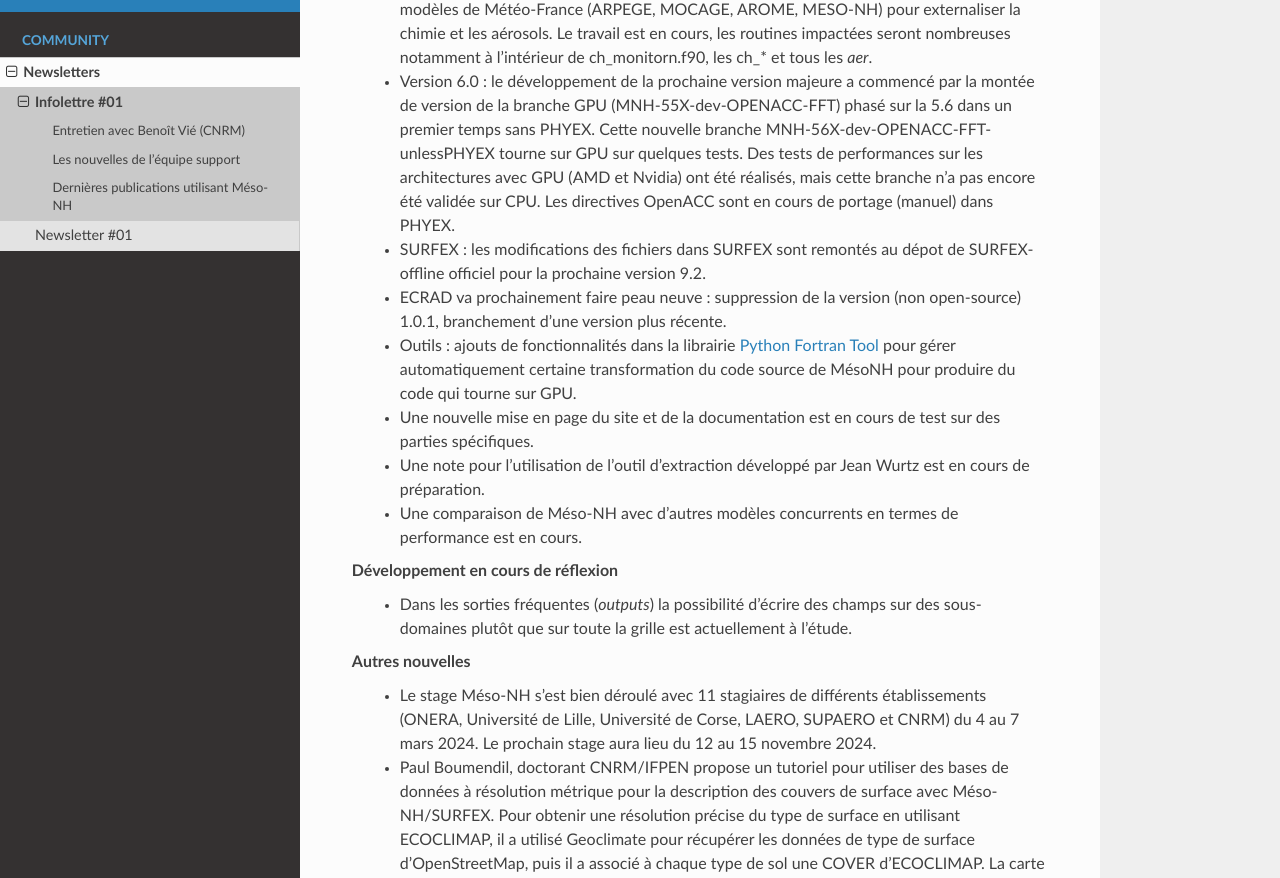
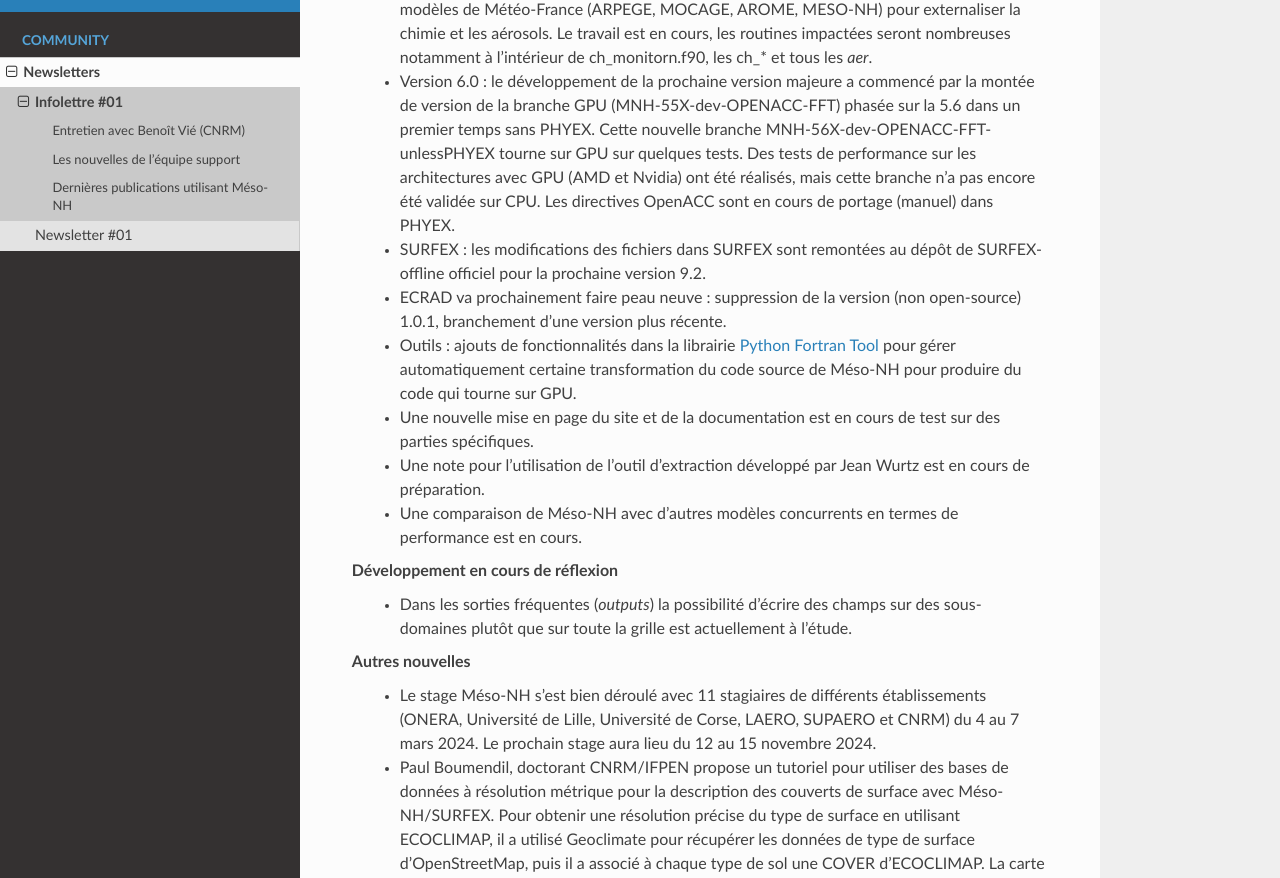
Before and after one commit to JorisPianezze/mesonh_newsletters, a Sphinx documentation site: the page built from docs/source/community/newsletters/newsletter_01.rst, in a window 1280 px wide and 1400 px high, scrolled down 2604 px. Shown: the part 186-1064 px from the top of the window. Built offline with Sphinx 7.4.7 and the Read the Docs theme 2.0.0, drawn with Linux system fonts in a browser that asks for light colours; some of the changed text lies outside the part shown.

Commit message:
Update newsletter_01.rst
Correct typos thanks to Didier

```diff
--- a/docs/source/community/newsletters/newsletter_01.rst
+++ b/docs/source/community/newsletters/newsletter_01.rst
@@ -54,10 +54,10 @@ Version 5.7.1 (en développement)
 
 Développement en cours
   - Chimie/aérosols : un projet a commencé à restructurer la chimie et les aérosols dans les modèles de Météo-France (ARPEGE, MOCAGE, AROME, MESO-NH) pour externaliser la chimie et les aérosols. Le travail est en cours, les routines impactées seront nombreuses notamment à l'intérieur de ch_monitorn.f90, les ch_* et tous les *aer*.
-  - Version 6.0 : le développement de la prochaine version majeure a commencé par la montée de version de la branche GPU (MNH-55X-dev-OPENACC-FFT) phasé sur la 5.6 dans un premier temps sans PHYEX. Cette nouvelle branche MNH-56X-dev-OPENACC-FFT-unlessPHYEX tourne sur GPU sur quelques tests. Des tests de performances sur les architectures avec GPU (AMD et Nvidia) ont été réalisés, mais cette branche n’a pas encore été validée sur CPU. Les directives OpenACC sont en cours de portage (manuel) dans PHYEX.
-  - SURFEX :  les modifications des fichiers dans SURFEX sont remontés au dépot de SURFEX-offline officiel pour la prochaine version 9.2.
+  - Version 6.0 : le développement de la prochaine version majeure a commencé par la montée de version de la branche GPU (MNH-55X-dev-OPENACC-FFT) phasée sur la 5.6 dans un premier temps sans PHYEX. Cette nouvelle branche MNH-56X-dev-OPENACC-FFT-unlessPHYEX tourne sur GPU sur quelques tests. Des tests de performance sur les architectures avec GPU (AMD et Nvidia) ont été réalisés, mais cette branche n’a pas encore été validée sur CPU. Les directives OpenACC sont en cours de portage (manuel) dans PHYEX.
+  - SURFEX :  les modifications des fichiers dans SURFEX sont remontées au dépôt de SURFEX-offline officiel pour la prochaine version 9.2.
   - ECRAD va prochainement faire peau neuve : suppression de la version (non open-source) 1.0.1, branchement d'une version plus récente.
-  - Outils : ajouts de fonctionnalités dans la librairie `Python Fortran Tool <https://github.com/UMR-CNRM/pyft>`_ pour gérer automatiquement certaine transformation du code source de MésoNH pour produire du code qui tourne sur GPU.
+  - Outils : ajouts de fonctionnalités dans la librairie `Python Fortran Tool <https://github.com/UMR-CNRM/pyft>`_ pour gérer automatiquement certaine transformation du code source de Méso-NH pour produire du code qui tourne sur GPU.
   - Une nouvelle mise en page du site et de la documentation est en cours de test sur des parties spécifiques.
   - Une note pour l'utilisation de l'outil d'extraction développé par Jean Wurtz est en cours de préparation.
   - Une comparaison de Méso-NH avec d'autres modèles concurrents en termes de performance est en cours.
@@ -67,7 +67,7 @@ Développement en cours de réflexion
 
 Autres nouvelles
   - Le stage Méso-NH s'est bien déroulé avec 11 stagiaires de différents établissements (ONERA, Université de Lille, Université de Corse, LAERO, SUPAERO et CNRM) du 4 au 7 mars 2024. Le prochain stage aura lieu du 12 au 15 novembre 2024.
-  - Paul Boumendil, doctorant CNRM/IFPEN propose un tutoriel pour utiliser des bases de données à résolution métrique pour la description des couvers de surface avec Méso-NH/SURFEX. Pour obtenir une résolution précise du type de surface en utilisant ECOCLIMAP, il a utilisé Geoclimate pour récupérer les données de type de surface d'OpenStreetMap, puis il a associé à chaque type de sol une COVER d'ECOCLIMAP. La carte est ensuite rasterisée et enregistrée au format "Lat Lon Cover" pour être utilisée en entrée lors de l'étape de PREP de Méso-NH. Un tutoriel ainsi qu'un exemple de cette utilisation d'ECOCLIMAP seront bientôt disponibles sur le site de Meso-NH. En attendant il est disponible `ici <https://github.com/QuentinRodier/tuto-MNH-HighResCover/blob/main/Tutorial.ipynb>`_.
+  - Paul Boumendil, doctorant CNRM/IFPEN propose un tutoriel pour utiliser des bases de données à résolution métrique pour la description des couverts de surface avec Méso-NH/SURFEX. Pour obtenir une résolution précise du type de surface en utilisant ECOCLIMAP, il a utilisé Geoclimate pour récupérer les données de type de surface d'OpenStreetMap, puis il a associé à chaque type de sol une COVER d'ECOCLIMAP. La carte est ensuite rasterisée et enregistrée au format "Lat Lon Cover" pour être utilisée en entrée lors de l'étape de PREP de Méso-NH. Un tutoriel ainsi qu'un exemple de cette utilisation d'ECOCLIMAP seront bientôt disponibles sur le site de Meso-NH. En attendant il est disponible `ici <https://github.com/QuentinRodier/tuto-MNH-HighResCover/blob/main/Tutorial.ipynb>`_.
 
 
 Dernières publications utilisant Méso-NH
```
Also changed, not shown: other parts of docs/source/community/newsletters/newsletter_01.rst (+1 -1 lines).
